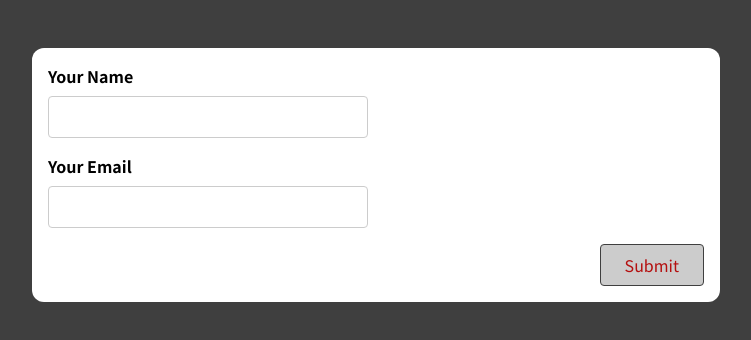
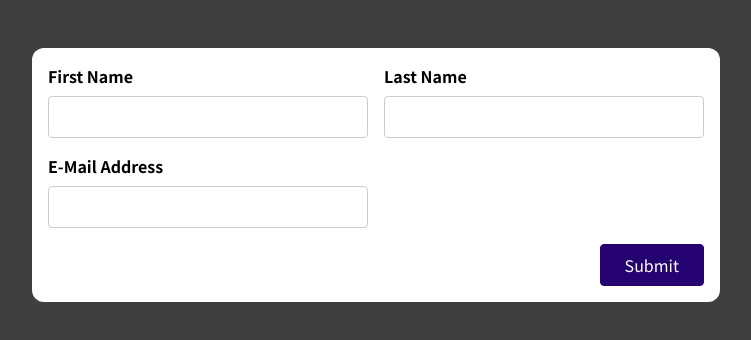
Before and after one commit to SilverFlame83/forms-userInput, a React (Create React App) app: page / in a window 1280 px wide. Shown: the top 340 px of the page, without its empty margins (264-1015 px from the left). Built offline with nearby package versions, Linux system fonts and the light colour scheme.

Commit message:
Applaying custom hook to BasicForm

```diff
--- a/src/App.js
+++ b/src/App.js
@@ -1,9 +1,11 @@
-import SimpleInput from './components/SimpleInput';
+// import SimpleInput from './components/SimpleInput';
+import BasicForm from'./components/BasicForm';
 
 function App() {
   return (
     <div className="app">
-      <SimpleInput />
+      {/* <SimpleInput /> */}
+      <BasicForm/>
     </div>
   );
 }
--- a/src/components/BasicForm.js
+++ b/src/components/BasicForm.js
@@ -1,10 +1,48 @@
+import useInput from "../hooks/use-input";
+
 const BasicForm = (props) => {
+  const {
+    value: enteredFirsrtName,
+    isValid: enteredFirstNameIsValid,
+    hasError: firstNameInputHasError,
+    valueChangeHandler: firstNameChangeHandler,
+    inputBlurHandler: firstNameBlurHandler,
+    reset: resetFirstNameInput,
+  } = useInput((value) => value.trim() !== "");
+
+  let userFormIsValid = false;
+
+  if (enteredFirstNameIsValid) {
+    userFormIsValid(true);
+  }
+
+  const submitHandler = (event) => {
+    event.preventDefault();
+
+    if (!enteredFirsrtName) {
+      return;
+    }
+
+    resetFirstNameInput();
+  };
+
+  const firstNameClasses = firstNameInputHasError
+    ? "form-control invalid"
+    : "form-control";
+
   return (
-    <form>
+    <form onSubmit={submitHandler}>
       <div className="control-group">
-        <div className="form-control">
+        <div className={firstNameClasses}>
           <label htmlFor="name">First Name</label>
-          <input type="text" id="name" />
+          <input
+            type="text"
+            id="name"
+            onChange={firstNameChangeHandler}
+            onBlur={firstNameBlurHandler}
+            value={enteredFirsrtName}
+          />
+          {firstNameInputHasError && <p className="error-text">Please enter first name!</p>}
         </div>
         <div className="form-control">
           <label htmlFor="name">Last Name</label>
```
